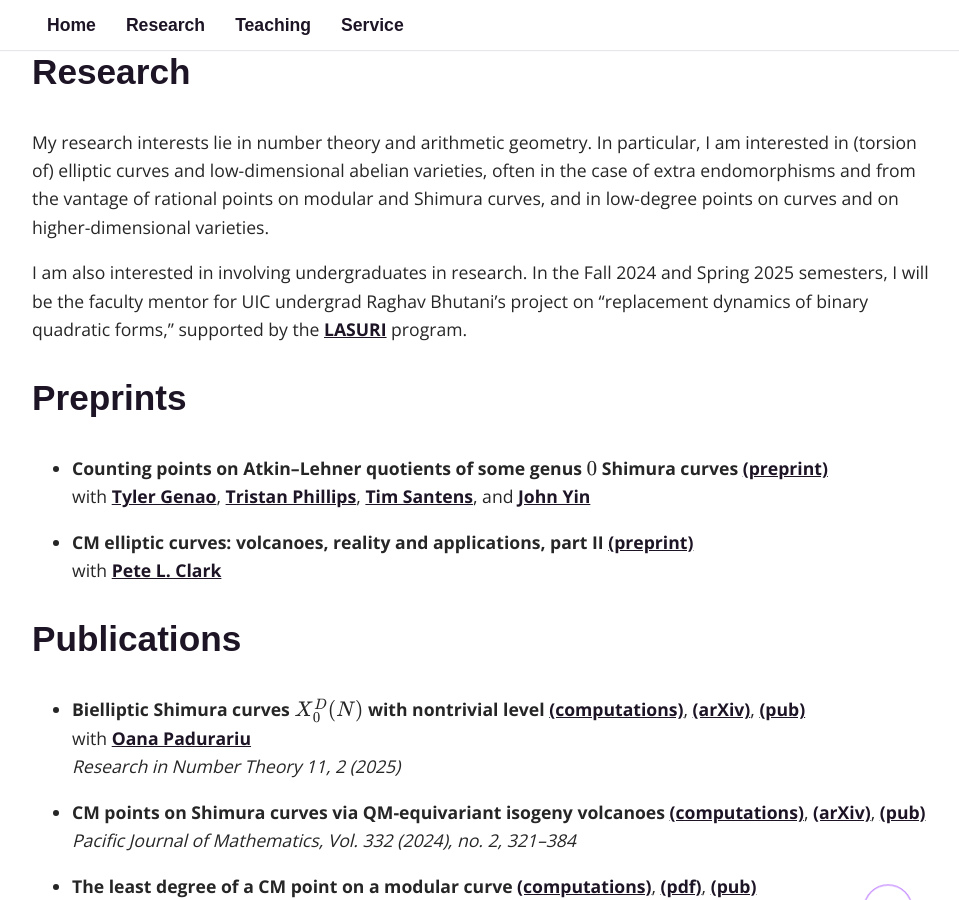
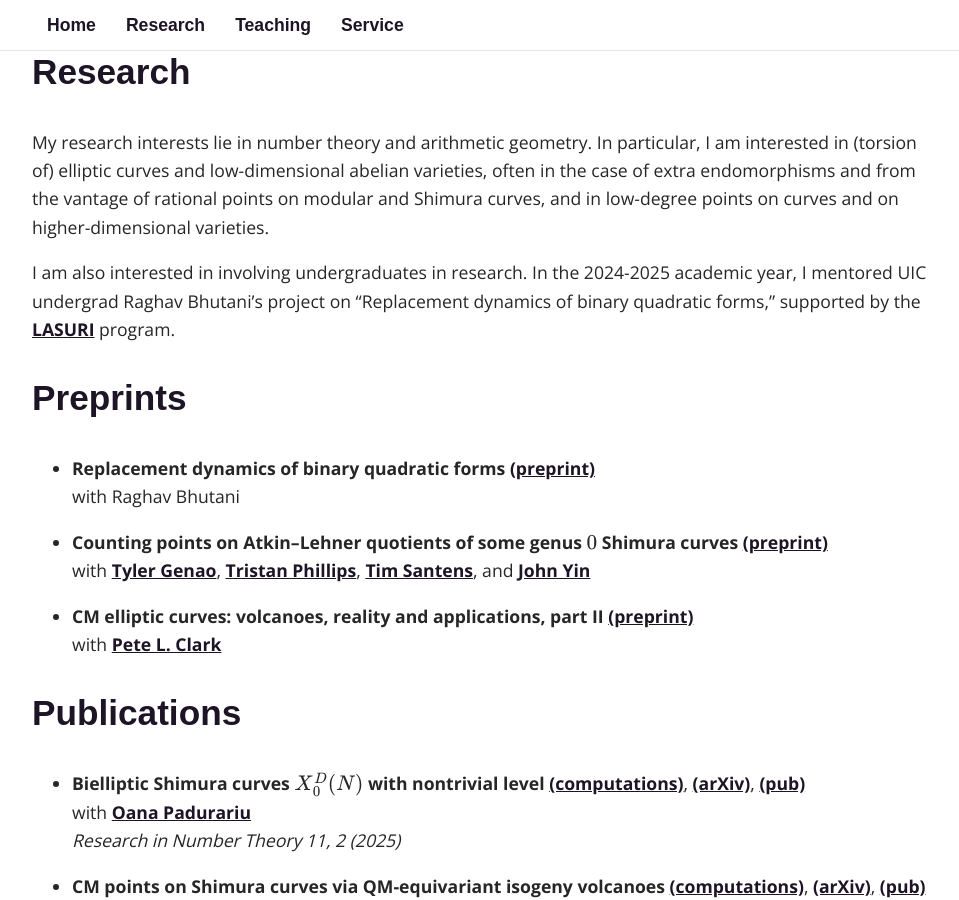
Before and after one commit to fsaia/site, a Jekyll site: the page built from _pages/02_research.md, in a window 1280 px wide and 900 px high, scrolled down 294 px. Shown: the whole window, without its empty margins (158-1117 px from the left). Built offline with Jekyll 4.4.1, drawn with Linux system fonts in a browser that asks for light colours; some web fonts are replaced; formulas are drawn with MathJax 3; some of the changed text lies outside the part shown.

Commit message:
Add files via upload

```diff
--- a/_pages/02_research.md
+++ b/_pages/02_research.md
@@ -7,13 +7,16 @@ permalink: /research/
 
 My research interests lie in number theory and arithmetic geometry. In particular, I am interested in (torsion of) elliptic curves and low-dimensional abelian varieties, often in the case of extra endomorphisms and from the vantage of rational points on modular and Shimura curves, and in low-degree points on curves and on higher-dimensional varieties.
 
-I am also interested in involving undergraduates in research. In the Fall 2024 and Spring 2025 semesters, I will be the faculty mentor for UIC undergrad Raghav Bhutani's project on "replacement dynamics of binary quadratic forms," supported by the [LASURI](https://las.uic.edu/lasresearch/student-research/lasuri/) program.
+I am also interested in involving undergraduates in research. In the 2024-2025 academic year, I mentored UIC undergrad Raghav Bhutani's project on "Replacement dynamics of binary quadratic forms," supported by the [LASURI](https://las.uic.edu/lasresearch/student-research/lasuri/) program.
 
 
 [comment]: <>  ## In Preparation
 
 
 ## Preprints
+
+* **Replacement dynamics of binary quadratic forms** [(preprint)](https://drive.google.com/open?id=107lX6URma4CRxumFyfwhCJanVrrJ8oi6&usp=drive_fs)
+	with Raghav Bhutani
 
 * **Counting points on Atkin--Lehner quotients of some genus $$0$$ Shimura curves** [(preprint)](https://drive.google.com/open?id=1inQ619dsvHOdSJr60H__YCSth28T7gIz&usp=drive_fs)
 	with [Tyler Genao](https://tylergenao.com/), [Tristan Phillips](https://sites.google.com/site/tristanphillipsmath/home), [Tim Santens](https://sites.google.com/view/timsantens/), and [John Yin](https://sites.google.com/view/johng23)
@@ -51,8 +54,8 @@ I am also interested in involving undergraduates in research. In the Fall 2024 a
 ### Invited Talks
 
 * **Effective surjectivity of Galois representations of products of elliptic curves over function fields** [(slides)](https://drive.google.com/open?id=1DFX5Zv2tiKGG70hx73PoT0utiMzJztEW&usp=drive_fs)
+	*AMS Sectional Special Session on Counting and Asymptotics in Number Theory, Hartford, CT -- April 2025*
 	*Number Theory Seminar, The Ohio State University -- March 2025*
-	*AMS Sectional Special Session on Counting and Asymptotics in Number Theory, Hartford, CT -- April 2025*
 
 * **Low degree points on product surfaces** [(slides)](https://drive.google.com/file/d/1StIQJnP5jGKKUu8X1wliPwhdLf5KPViw/view?usp=sharing)
 	*MathFest, Indianapolis, IN -- August 2024*
@@ -107,6 +110,8 @@ I am also interested in involving undergraduates in research. In the Fall 2024 a
 * **Mathematics Teacher-Scholar Symposium (MaTSS)**
 	*Virtual -- May 2021*
 
+<img src='gamma0_17.jpg' style="float:right; width:30%; margin: -100px;"/>
+
 * **Connecticut Number Theory Conference (CTNT)**
 	*Virtual -- June 2020*
 
@@ -140,8 +145,8 @@ I am also interested in involving undergraduates in research. In the Fall 2024 a
 	*Number Theory Seminar -- UIC -- February 2025*
 
 * **Bielliptic Shimura curves $$X_0^D(N)$$ with nontrivial level**
+	*Number Theory Seminar -- UIC -- October 2024*
 	*CTNT -- University of Connecticut -- June 2024*
-	*Number Theory Seminar -- UIC -- October 2024*
 
 * **An ultrametric space oddysey**
 	*Math Club -- UIC -- February 2024*
@@ -181,8 +186,6 @@ I am also interested in involving undergraduates in research. In the Fall 2024 a
 * **Locally algebraic representations**
 	*Serre on Zoom (SeZoom) reading seminar, UGA -- March 2021*
 
-<img src='gamma0_17.jpg' style="float:right; width:30%; margin: -100px;"/>
-
 * **Galois action on CM points**
 	*Zannier on Zoom (ZaZoom) reading seminar, UGA -- October 2020*
 
```
